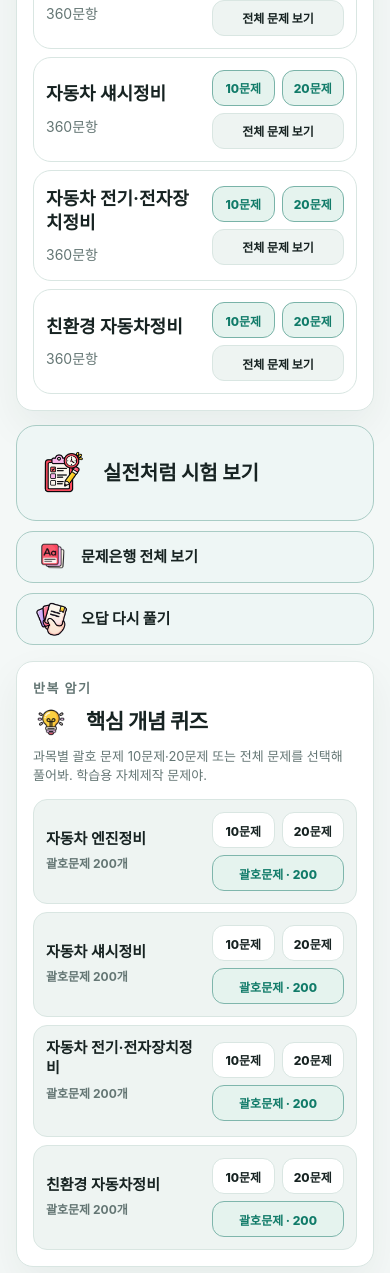
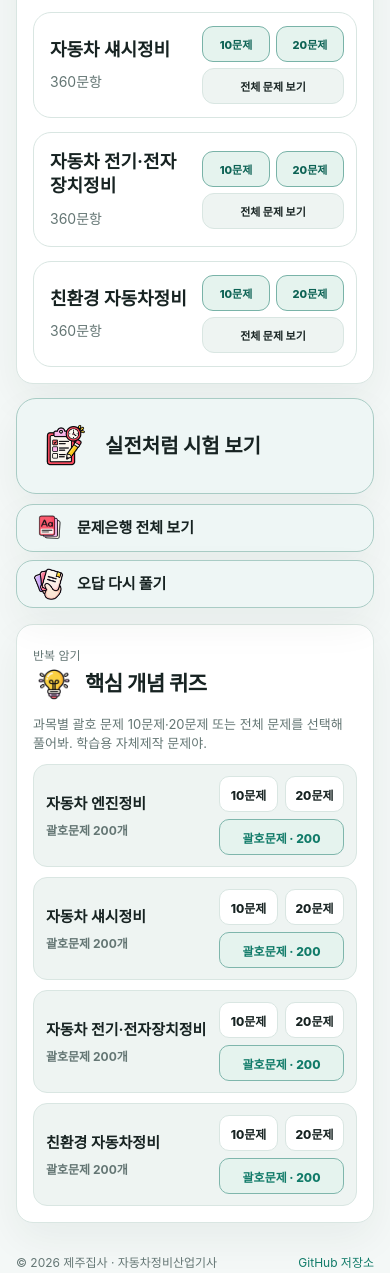
Before and after one commit to jejuzipsa/automotive-quiz, a plain HTML site: page index.html in a window 390 px wide. Shown: the part 442-1715 px from the top of the page. Drawn offline with Linux system fonts and the light colour scheme.

Commit message:
Match reference quiz cards and rename expected-question section

```diff
--- a/app.js
+++ b/app.js
@@ -102,6 +102,7 @@
       status.textContent="문제은행을 읽지 못했어. 새로고침하거나 잠시 후 다시 확인해 줘. ("+
         (error?.message||"원인 미상")+")";
     }
+    status.classList.toggle("bank-ready",bankLoadState==="ready");
     renderSubjects();
     updateExamAvailability();
     renderConcepts();
@@ -376,12 +377,14 @@
     for(const subject of SUBJECTS){
       const count=poolFor(activeTrack,subject.id).length;
       const card=make("div","subject-card"+(count===0?" is-empty":""));
-      const detail=make("div","subject-btn");
+      const detail=make("div","subject-info");
       detail.append(make("strong","",subject.name),make("span","",`${count}문항`));
-      const action=make("div","subject-action-stack");
-      appendButton(action,"10문제","subject-browse-btn",()=>startTrack(activeTrack,subject.id,10),count===0);
-      appendButton(action,"20문제","subject-browse-btn",()=>startTrack(activeTrack,subject.id,20),count===0);
-      appendButton(action,"전체 문제 보기","subject-browse-btn subject-all-btn",()=>openBrowse(activeTrack,subject.id),count===0);
+      const action=make("div","subject-actions");
+      const quick=make("div","subject-quick-actions");
+      appendButton(quick,"10문제","subject-quiz-count-btn",()=>startTrack(activeTrack,subject.id,10),count===0);
+      appendButton(quick,"20문제","subject-quiz-count-btn",()=>startTrack(activeTrack,subject.id,20),count===0);
+      action.append(quick);
+      appendButton(action,"전체 문제 보기","subject-browse-btn",()=>openBrowse(activeTrack,subject.id),count===0);
       card.append(detail,action);box.appendChild(card);
     }
   }
@@ -728,13 +731,16 @@
     const grid=$("conceptGrid");grid.replaceChildren();
     SUBJECTS.forEach(s=>{
       const count=poolFor("concept",s.id).length;
-      const card=make("div","concept-card");
-      card.append(make("strong","",s.name),make("span","",`괄호문제 ${count}개`));
-      const actions=make("div","concept-action-stack");
-      appendButton(actions,"10문제","subject-browse-btn",()=>startConcept(s.id,10),!count);
-      appendButton(actions,"20문제","subject-browse-btn",()=>startConcept(s.id,20),!count);
-      appendButton(actions,`괄호문제 · ${count}`,"subject-browse-btn concept-blank-btn",()=>startConcept(s.id,count),!count);
-      card.append(actions);grid.append(card);
+      const card=make("div","concept-card word-quiz-subject-btn word-quiz-subject-card");
+      const info=make("div","word-quiz-subject-info");
+      info.append(make("strong","",s.name),make("span","",`괄호문제 ${count}개`));
+      const actions=make("div","word-quiz-action-stack");
+      const quick=make("div","word-quiz-count-actions");
+      appendButton(quick,"10문제","word-quiz-count-btn",()=>startConcept(s.id,10),!count);
+      appendButton(quick,"20문제","word-quiz-count-btn",()=>startConcept(s.id,20),!count);
+      actions.append(quick);
+      appendButton(actions,`괄호문제 · ${count}`,"word-quiz-blank-action concept-blank-btn",()=>startConcept(s.id,count),!count);
+      card.append(info,actions);grid.append(card);
     });
   }
   function initTheme(){
@@ -753,6 +759,7 @@
     if(!["small","normal","large"].includes(size))size="normal";
     document.body.classList.remove("reading-small","reading-normal","reading-large");
     document.body.classList.add("reading-"+size);
+    document.body.dataset.readingSize=size;
     for(const btn of document.querySelectorAll(".reading-size-btn"))
       btn.setAttribute("aria-pressed",String(btn.dataset.readingSize===size));
     saveStorage("automotiveQuizReadingSizeV1",size);
--- a/index.html
+++ b/index.html
@@ -6,7 +6,7 @@
   <meta name="theme-color" content="#f4f8f7">
   <meta name="description" content="자동차정비산업기사 필기 연습. 과목별 객관식 문제풀이, 오답 복습, 실전 시험과 핵심 개념 퀴즈.">
   <title>자동차정비산업기사 기출·예상문제</title>
-  <link rel="stylesheet" href="styles.css?v=1.2.0">
+  <link rel="stylesheet" href="styles.css?v=1.2.1">
 </head>
 <body>
   <main class="app-shell" id="app">
@@ -28,10 +28,10 @@
 
     <section id="homeView" class="view">
       <section class="past-exam-home-section" aria-labelledby="homeSubjectTitle">
-        <div class="section-header">
+        <div class="past-exam-home-head">
           <div>
-            <p class="eyebrow">기출문제</p>
-            <h2 id="homeSubjectTitle"><img class="section-heading-icon" src="assets/gichul-icon.png" alt="" aria-hidden="true" width="42" height="42">과목별 기출·예상문제</h2>
+            <p class="past-exam-eyebrow">예상문제</p>
+            <h2 id="homeSubjectTitle"><img class="section-heading-icon" src="assets/gichul-icon.png" alt="" aria-hidden="true" width="42" height="42">과목별 예상문제</h2>
             <p>과목을 고른 뒤 10문제·20문제 또는 전체 문제를 선택해 풀어봐.</p>
           </div>
         </div>
@@ -46,26 +46,26 @@
       </section>
 
       <div class="home-feature-grid" aria-label="학습 메뉴">
-        <button id="examEntryBtn" class="feature-card home-feature-card home-exam-card" type="button">
-          <img class="feature-icon" src="assets/exam-icon.png" alt="" aria-hidden="true" width="72" height="72"><span>실전처럼 시험 보기</span>
+        <button id="examEntryBtn" class="feature-card exam-entry-card exam-entry-card-button home-feature-card home-exam-card" type="button">
+          <img class="feature-icon exam-entry-icon" src="assets/exam-icon.png" alt="" aria-hidden="true" width="72" height="72"><span>실전처럼 시험 보기</span>
         </button>
         <div class="home-feature-stack">
-          <button id="bankEntryBtn" class="feature-card home-feature-card" type="button">
-            <img class="feature-icon" src="assets/core-card-icon.png" alt="" aria-hidden="true" width="42" height="42"><span>문제은행 전체 보기</span>
+          <button id="bankEntryBtn" class="feature-card exam-entry-card exam-entry-card-button home-feature-card" type="button">
+            <img class="feature-icon exam-entry-icon" src="assets/core-card-icon.png" alt="" aria-hidden="true" width="42" height="42"><span>문제은행 전체 보기</span>
           </button>
-          <button id="wrongEntryBtn" class="feature-card home-feature-card" type="button">
-            <img class="feature-icon" src="assets/hand-note-icon.png" alt="" aria-hidden="true" width="42" height="42"><span>오답 다시 풀기</span>
+          <button id="wrongEntryBtn" class="feature-card exam-entry-card exam-entry-card-button home-feature-card" type="button">
+            <img class="feature-icon exam-entry-icon" src="assets/hand-note-icon.png" alt="" aria-hidden="true" width="42" height="42"><span>오답 다시 풀기</span>
           </button>
         </div>
       </div>
 
       <section id="conceptHomeSection" class="word-quiz-home-section" aria-labelledby="conceptHomeTitle">
-        <div class="word-quiz-home-head">
-          <p class="eyebrow">반복 암기</p>
+        <div class="word-quiz-home-head"><div>
+          <p class="word-quiz-eyebrow">반복 암기</p>
           <h2 id="conceptHomeTitle"><img class="section-heading-icon" src="assets/concept-quiz-icon.png" alt="" aria-hidden="true" width="42" height="42">핵심 개념 퀴즈</h2>
           <p>과목별 괄호 문제 10문제·20문제 또는 전체 문제를 선택해 풀어봐. 학습용 자체제작 문제야.</p>
-        </div>
-        <div class="concept-grid" id="conceptGrid" aria-live="polite"></div>
+        </div></div>
+        <div class="concept-grid word-quiz-subject-grid" id="conceptGrid" aria-live="polite"></div>
       </section>
 
       <section class="section-panel hidden" aria-labelledby="demoTitle">
@@ -144,6 +144,6 @@
     </section>
   </main>
   <script src="quiz-utils.js?v=1.0.0" defer></script>
-  <script src="app.js?v=1.8.0" defer></script>
+  <script src="app.js?v=1.8.1" defer></script>
 </body>
 </html>
--- a/styles.css
+++ b/styles.css
@@ -2401,66 +2401,182 @@ body.reading-large .choice{font-size:19px}
 }
 
 
-/* Automotive home: adapted from gichul-quiz home/word-quiz entry layout.
-   Keep the automotive palette, 4 subjects, and existing quiz engine. */
-#headerTitle::before { display:none; content:none; }
-.topbar-title-wrap .brand-mark { width:clamp(38px,4.5vw,54px); height:clamp(38px,4.5vw,54px); font-size:clamp(23px,3vw,32px); }
-#homeView .past-exam-home-section { padding:22px; border-radius:20px; }
-#homeView .section-header .eyebrow { margin-bottom:7px; font-size:12px; font-weight:800; }
-#homeView .section-header h2 { font-size:var(--reading-home-heading-size,28px); }
-#homeView .section-header p:not(.eyebrow) { font-size:var(--reading-home-description-size,13px); }
-#homeView .mode-switch { margin:15px 0 6px; }
-#homeView .track-summary { margin:6px 0; font-size:12px; }
-#homeView #bankLoadStatus { margin-bottom:14px; }
-#homeView .subject-grid { grid-template-columns:repeat(2,minmax(0,1fr)); gap:14px; }
-#homeView .subject-card { min-height:112px; grid-template-columns:minmax(0,1fr) minmax(132px,148px); align-items:center; gap:12px; padding:14px 14px 14px 18px; }
-#homeView .subject-btn { align-self:center; min-height:0; }
-#homeView .subject-btn strong { overflow-wrap:anywhere; font-size:var(--reading-home-subject-size,18px); }
-#homeView .subject-btn span { font-size:var(--reading-home-subject-meta-size,14px); }
-#homeView .subject-action-stack,#homeView .concept-action-stack { display:grid; grid-template-columns:repeat(2,minmax(0,1fr)); gap:7px; min-width:0; }
-#homeView .subject-action-stack .subject-browse-btn,#homeView .concept-action-stack .subject-browse-btn { width:100%; min-width:0; padding:0 5px; min-height:38px; font-size:12px; }
-#homeView .subject-action-stack > button:not(.subject-all-btn) { background:var(--blue-soft); border-color:color-mix(in srgb,var(--primary) 48%,var(--line)); color:var(--primary); }
-#homeView .subject-all-btn,#homeView .concept-blank-btn { grid-column:1/-1; }
-#homeView .home-feature-grid { display:grid; grid-template-columns:repeat(2,minmax(0,1fr)); gap:14px; margin-top:20px; }
-#homeView .home-feature-stack { display:grid; grid-template-rows:repeat(2,minmax(0,1fr)); min-width:0; gap:10px; }
-#homeView .home-feature-card { width:100%; min-width:0; margin:0; padding:20px 24px; gap:16px; border-radius:20px; background:color-mix(in srgb,var(--primary) 7%,var(--surface)); border-color:color-mix(in srgb,var(--primary) 24%,var(--line)); }
-#homeView .home-feature-card > span { min-width:0; font-size:var(--reading-home-feature-size,26px); font-weight:800; line-height:1.25; overflow-wrap:anywhere; }
-#homeView .home-exam-card { min-height:122px; }
-#homeView .home-exam-card img.feature-icon { width:clamp(56px,6vw,76px); height:clamp(56px,6vw,76px); min-width:0; }
-#homeView .home-feature-stack .home-feature-card { min-height:56px; padding:7px 16px; gap:12px; border-radius:17px; }
-#homeView .home-feature-stack .home-feature-card img.feature-icon { width:clamp(36px,4vw,43px); height:clamp(36px,4vw,43px); min-width:0; }
-#homeView .home-feature-stack .home-feature-card > span { font-size:clamp(15px,calc(var(--reading-home-feature-size,26px)*.72),20px); }
-#homeView .word-quiz-home-section { margin-top:22px; padding:22px; border:1px solid var(--line); border-radius:20px; background:var(--surface); box-shadow:var(--shadow); }
-#homeView .word-quiz-home-head { margin-bottom:15px; }
-#homeView .word-quiz-home-head h2 { display:flex; align-items:center; margin:0 0 6px; font-size:var(--reading-home-heading-size,28px); }
-#homeView .word-quiz-home-head p { color:var(--muted); font-size:var(--reading-home-description-size,13px); margin-bottom:7px; }
-#homeView .concept-grid { display:grid; grid-template-columns:repeat(2,minmax(0,1fr)); gap:10px; margin-top:0; }
-#homeView .concept-card { min-width:0; min-height:102px; display:grid; grid-template-columns:minmax(0,1fr) minmax(132px,148px); grid-template-rows:1fr 1fr; align-items:center; gap:4px 12px; padding:13px 14px; border:1px solid var(--line); border-radius:14px; background:var(--surface-2); }
-#homeView .concept-card > strong { grid-column:1; grid-row:1; align-self:end; margin:0; overflow-wrap:anywhere; font-size:var(--reading-home-card-size,15px); line-height:1.35; }
-#homeView .concept-card > span { grid-column:1; grid-row:2; align-self:start; font-size:var(--reading-home-card-meta-size,12px); font-weight:700; }
-#homeView .concept-action-stack { grid-column:2; grid-row:1/3; align-self:center; }
-#homeView .concept-action-stack .subject-browse-btn { background:var(--surface); }
-#homeView .concept-action-stack .concept-blank-btn { background:var(--blue-soft); color:var(--primary); border-color:color-mix(in srgb,var(--primary) 45%,var(--line)); }
-#homeView .subject-action-stack button:focus-visible,#homeView .concept-action-stack button:focus-visible,#homeView .home-feature-card:focus-visible { outline:2px solid var(--primary); outline-offset:2px; }
-@media(max-width:820px) {
-  .topbar-title-wrap .brand-mark { width:33px; height:33px; font-size:21px; }
-  #homeView .home-feature-grid { grid-template-columns:1fr; gap:10px; margin-top:14px; }
-  #homeView .home-exam-card { min-height:96px; }
-  #homeView .home-exam-card img.feature-icon { width:52px; height:52px; }
-}
-@media(max-width:560px) {
-  #homeView .past-exam-home-section,#homeView .word-quiz-home-section { padding:16px; border-radius:17px; }
-  #homeView .subject-grid,#homeView .concept-grid { grid-template-columns:1fr; gap:8px; }
-  #homeView .subject-card,#homeView .concept-card { min-height:96px; grid-template-columns:minmax(0,1fr) minmax(120px,132px); gap:5px 10px; padding:12px; }
-  #homeView .subject-action-stack .subject-browse-btn,#homeView .concept-action-stack .subject-browse-btn { min-height:36px; }
-  #homeView .home-feature-card { padding:14px 18px; }
-  #homeView .home-feature-stack .home-feature-card { min-height:48px; }
-  #homeView .word-quiz-home-section { margin-top:16px; }
-  #homeView .mode-switch button { min-width:0; font-size:13px; }
-}
-@media(max-width:360px) {
-  .topbar-title-wrap .brand-mark { width:27px; height:27px; font-size:17px; }
-  #homeView .subject-card,#homeView .concept-card { grid-template-columns:minmax(0,1fr); }
-  #homeView .concept-card > strong,#homeView .concept-card > span,#homeView .concept-action-stack { grid-column:1; grid-row:auto; }
-  #homeView .concept-card { grid-template-rows:auto auto auto; }
-}
+
+/* Reference home layout from gichul-quiz, preserving automotive brand and palette. */
+#headerTitle::before{display:none;content:none}
+#homeView .past-exam-home-section{padding:22px;border-radius:20px}
+#homeView .past-exam-home-head h2,#homeView .word-quiz-home-head h2{font-size:var(--reading-home-heading-size)}
+#homeView .past-exam-home-head h2 .section-heading-icon,#homeView .word-quiz-home-head h2 .section-heading-icon{width:clamp(48px,4.6vw,54px);height:clamp(48px,4.6vw,54px);margin-right:0}
+#homeView .past-exam-home-head{margin-bottom:15px}
+#homeView .past-exam-home-head p:not(.past-exam-eyebrow),#homeView .word-quiz-home-head p:not(.word-quiz-eyebrow){font-size:var(--reading-home-description-size)}
+#homeView .mode-switch{margin:0 0 10px}
+#homeView .mode-switch button{min-height:36px;font-size:13px;padding:0 12px}
+#homeView .track-summary{margin:0 0 7px;font-size:12px}
+#homeView .bank-ready{position:absolute;width:1px;height:1px;overflow:hidden;clip-path:inset(50%);white-space:nowrap}
+#homeView .subject-grid{grid-template-columns:repeat(3,minmax(0,1fr));gap:14px;margin-top:0}
+#homeView .subject-card{min-height:112px;grid-template-columns:minmax(0,1fr) 148px;gap:12px;padding:14px 14px 14px 18px;align-items:center}
+#homeView .subject-info{min-width:0;align-self:center;padding:4px 0}
+#homeView .subject-info strong{font-size:var(--reading-home-subject-size);overflow-wrap:anywhere}
+#homeView .subject-info span{display:block;font-size:var(--reading-home-subject-meta-size);overflow-wrap:anywhere}
+#homeView .subject-actions{width:148px;display:grid;gap:7px}
+#homeView .subject-quick-actions{display:grid;grid-template-columns:1fr 1fr;gap:6px}
+#homeView .subject-quiz-count-btn{background:var(--blue-soft);border-color:color-mix(in srgb,var(--primary) 48%,var(--line));color:var(--primary-2)}
+#homeView .subject-actions .subject-browse-btn{width:100%;min-width:0;padding:0 8px}
+#homeView .home-feature-grid .home-feature-card{display:flex;justify-content:flex-start;align-items:center;margin:0;width:100%;min-width:0;min-height:118px;padding:24px 26px;gap:16px;border-radius:20px;background:color-mix(in srgb,var(--primary) 7%,var(--surface));border-color:color-mix(in srgb,var(--primary) 24%,var(--line));color:var(--text)}
+#homeView .home-feature-card > span{font-weight:800;font-size:var(--reading-home-feature-size);line-height:1.25;overflow-wrap:break-word;min-width:0}
+#homeView .home-feature-card img.feature-icon{width:clamp(58px,6vw,76px);height:clamp(58px,6vw,76px);min-width:0}
+#homeView .home-feature-stack .home-feature-card{min-height:0;padding:7px 16px;gap:12px;border-radius:17px;flex-direction:row}
+#homeView .home-feature-stack .home-feature-card img.feature-icon{width:clamp(36px,4vw,43px);height:clamp(36px,4vw,43px)}
+#homeView .home-feature-stack .home-feature-card > span{font-size:clamp(15px,calc(var(--reading-home-feature-size)*.72),20px)}
+.word-quiz-home-section{
+  margin-top:22px;
+  padding:22px;
+  border:1px solid var(--line,#dfe4ec);
+  border-radius:20px;
+  background:var(--surface,#fff);
+  box-shadow:var(--shadow,0 16px 40px rgba(27,39,65,.08));
+}
+.word-quiz-home-head{display:flex;align-items:flex-end;justify-content:space-between;gap:14px;margin-bottom:15px}
+.word-quiz-home-head h2{margin:0;font-size:clamp(21px,2.3vw,28px)}
+.word-quiz-home-head p{margin:5px 0 0;color:var(--muted,#697386);font-size:13px}
+.word-quiz-subject-grid{display:grid;grid-template-columns:repeat(3,minmax(0,1fr));gap:10px}
+.word-quiz-subject-btn{
+  min-width:0;min-height:102px;display:flex;align-items:center;justify-content:space-between;gap:12px;
+  padding:13px 14px;text-align:left;border:1px solid var(--line,#dfe4ec);border-radius:14px;
+  background:var(--surface-2,#f0f3f8);color:var(--text,#161b22);transition:.15s ease
+}
+.word-quiz-subject-btn:not(:disabled):hover{border-color:#9fb9ea;background:var(--blue-soft,#e9f1ff);transform:translateY(-1px)}
+.word-quiz-copy{min-width:0}
+.word-quiz-copy strong{display:block;overflow-wrap:anywhere;font-size:15px;line-height:1.35}
+.word-quiz-copy>span{display:block;margin-top:6px;color:var(--muted,#697386);font-size:12px}
+.word-quiz-start,.word-quiz-wait{
+  flex:0 0 auto;display:inline-flex;align-items:center;justify-content:center;min-width:54px;min-height:34px;
+  padding:0 10px;border-radius:10px;font-size:12px;font-weight:850
+}
+.word-quiz-start{background:var(--primary,#1f63e9);color:#fff}
+.word-quiz-wait{background:#e5e9f0;color:#7b8798}
+.word-quiz-subject-btn.is-disabled{cursor:default;opacity:.72}
+@media(max-width:820px){.word-quiz-subject-grid{grid-template-columns:repeat(2,minmax(0,1fr))}}
+@media(max-width:560px){
+  .word-quiz-home-section{margin-top:16px;padding:16px;border-radius:17px}
+  .word-quiz-home-head{align-items:flex-start;flex-direction:column;margin-bottom:12px}
+  .word-quiz-home-head p{font-size:12px}
+  .word-quiz-subject-grid{grid-template-columns:1fr;gap:7px}
+  .word-quiz-subject-btn{min-height:96px;padding:11px 12px}
+  .word-quiz-copy strong{font-size:14px}
+}
+.word-quiz-subject-btn{ text-decoration:none; }
+.word-quiz-subject-btn{
+  text-decoration:none;
+}
+.word-quiz-subject-btn > strong{
+  min-width:0;
+  font-size:15px;
+  line-height:1.4;
+  overflow-wrap:anywhere;
+}
+.word-quiz-subject-btn > span{
+  flex:0 0 auto;
+  margin-left:auto;
+  color:var(--muted,#697386);
+  font-size:13px;
+  font-weight:750;
+  white-space:nowrap;
+}
+@media(max-width:560px){
+  .word-quiz-subject-btn > strong{font-size:14px}
+  .word-quiz-subject-btn > span{font-size:12px}
+}
+.word-quiz-subject-card{cursor:default}
+.word-quiz-subject-info{min-width:0}
+.word-quiz-subject-info strong{
+  display:block;
+  overflow-wrap:anywhere;
+  font-size:15px;
+  line-height:1.35;
+}
+.word-quiz-subject-info>span{
+  display:block;
+  margin-top:6px;
+  color:var(--muted,#697386);
+  font-size:12px;
+  font-weight:700;
+}
+.word-quiz-action-stack{
+  flex:0 0 auto;
+  display:grid;
+  gap:7px;
+  width:129px;
+}
+.word-quiz-count-actions{display:flex;gap:7px}
+.word-quiz-count-actions button,
+.word-quiz-blank-action{
+  min-height:36px;
+  display:inline-flex;
+  align-items:center;
+  justify-content:center;
+  padding:0 10px;
+  border:1px solid var(--line,#dfe4ec);
+  border-radius:10px;
+  background:var(--surface,#fff);
+  color:var(--text,#161b22);
+  font-size:12px;
+  font-weight:850;
+  text-decoration:none;
+}
+.word-quiz-count-actions button{min-width:58px}
+.word-quiz-blank-action{
+  width:100%;
+  border-color:#b8c8e7;
+  background:#f8fbff;
+  color:#174bb0;
+}
+.word-quiz-count-actions button:hover,
+.word-quiz-blank-action:hover{
+  border-color:var(--primary,#1f63e9);
+  background:var(--blue-soft,#e9f1ff);
+  color:var(--primary,#1f63e9);
+}
+@media(max-width:560px){
+  .word-quiz-subject-card{min-height:96px}
+  .word-quiz-action-stack{width:125px}
+  .word-quiz-count-actions button{min-width:55px;min-height:36px;padding:0 8px}
+  .word-quiz-blank-action{min-height:36px}
+}
+
+#homeView .word-quiz-home-head h2{display:inline-flex;align-items:center;gap:10px;flex-wrap:wrap}
+#homeView .word-quiz-subject-grid{grid-template-columns:repeat(3,minmax(0,1fr));gap:10px;margin-top:0}
+#homeView .word-quiz-subject-card{min-height:102px;display:flex;align-items:center;justify-content:space-between;gap:12px;padding:13px 14px;background:var(--surface-2)}
+#homeView .word-quiz-subject-info strong{font-size:var(--reading-home-card-size);overflow-wrap:anywhere}
+#homeView .word-quiz-subject-info > span{font-size:var(--reading-home-card-meta-size)}
+#homeView .word-quiz-action-stack{width:129px;flex:0 0 auto;display:grid;gap:7px}
+#homeView .word-quiz-count-actions{display:grid;grid-template-columns:1fr 1fr;gap:7px}
+#homeView .word-quiz-count-actions button{width:100%;min-width:0;padding:0 6px;white-space:nowrap}
+#homeView .word-quiz-blank-action{background:var(--blue-soft);color:var(--primary);border-color:color-mix(in srgb,var(--primary) 45%,var(--line))}
+@media(max-width:820px){
+  #homeView .subject-grid,#homeView .word-quiz-subject-grid{grid-template-columns:repeat(2,minmax(0,1fr))}
+}
+@media(max-width:720px){
+  #homeView .past-exam-home-section{padding:16px;border-radius:17px}
+  #homeView .past-exam-home-head{margin-bottom:12px}
+  #homeView .home-feature-grid{grid-template-columns:1fr;gap:10px;margin-top:14px}
+  #homeView .home-feature-grid .home-feature-card{min-height:96px;padding:18px 20px;flex-direction:row}
+  #homeView .home-feature-stack .home-feature-card{min-height:46px;padding:6px 14px}
+  #homeView .home-feature-stack .home-feature-card img.feature-icon{width:34px;height:34px}
+  #homeView .past-exam-home-head h2 .section-heading-icon,#homeView .word-quiz-home-head h2 .section-heading-icon{width:42px;height:42px}
+}
+@media(max-width:560px){
+  #homeView .subject-grid,#homeView .word-quiz-subject-grid{grid-template-columns:1fr}
+  #homeView .subject-card{min-height:96px;grid-template-columns:minmax(0,1fr) 142px;gap:10px;padding:13px 12px 13px 16px}
+  #homeView .subject-actions{width:142px;gap:6px}
+  #homeView .home-feature-card img.feature-icon{width:52px;height:52px}
+  #homeView .word-quiz-subject-card{min-height:96px;padding:11px 12px}
+  #homeView .word-quiz-action-stack{width:125px}
+  #homeView .mode-switch button{padding:0 6px;font-size:12px}
+}
+@media(max-width:380px){
+  #homeView .subject-card{grid-template-columns:1fr}
+  #homeView .subject-actions{width:100%}
+  #homeView .word-quiz-subject-card{flex-wrap:wrap}
+  #homeView .word-quiz-action-stack{width:100%}
+}
```
Also changed, not shown: 4 other files.
